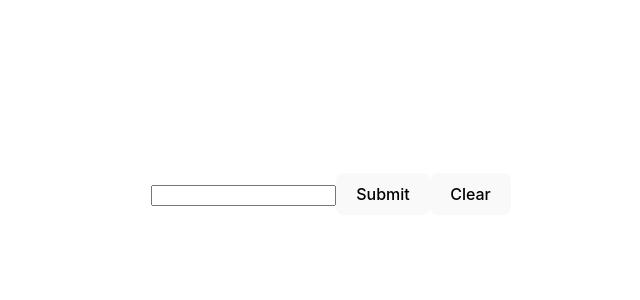
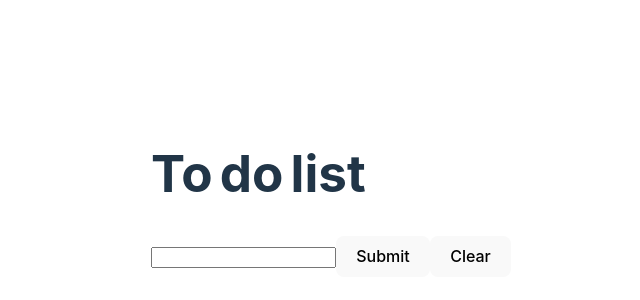
Before and after one commit to aronnorbert24/ToDoApp, a Vue app: page / in a window 1280 px wide. Shown: the part 206-506 px from the top of the page, without its empty margins (309-949 px from the left). Built offline with nearby package versions, Linux system fonts and the light colour scheme.

Commit message:
ITL-8 Add the title + removed unused styles from App.vue

```diff
--- a/src/App.vue
+++ b/src/App.vue
@@ -7,16 +7,5 @@ import TodoApp from './components/TodoApp.vue'
 </template>
 
 <style scoped>
-.logo {
-  height: 6em;
-  padding: 1.5em;
-  will-change: filter;
-  transition: filter 300ms;
-}
-.logo:hover {
-  filter: drop-shadow(0 0 2em #646cffaa);
-}
-.logo.vue:hover {
-  filter: drop-shadow(0 0 2em #42b883aa);
-}
+
 </style>
--- a/src/components/ToDoHeader.vue
+++ b/src/components/ToDoHeader.vue
@@ -1,5 +1,8 @@
 <template>
   <div class="header">
+    <div class="title">
+      <h1>To do list</h1>
+    </div>
   </div>
 </template>
 
@@ -8,5 +11,12 @@
 </script>
 
 <style scoped>
+  .header {
+    display: flex;
+  }
 
+  .title {
+    word-spacing: -5px;
+    text-align: left;
+  }
 </style>
```
